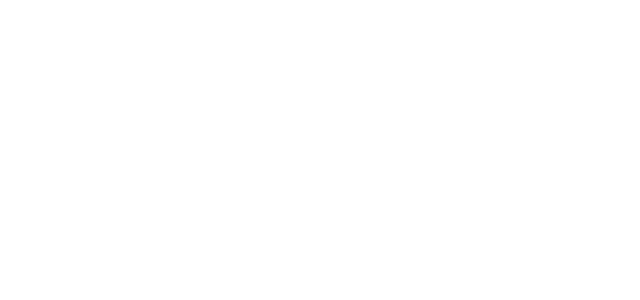
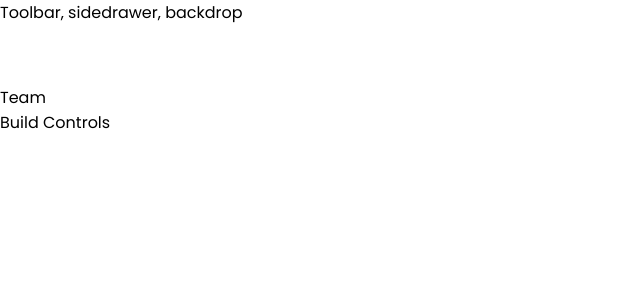
Before and after one commit to ruuuh20/team-builder, a React (Create React App) app: page / in a window 1280 px wide. Shown: the top 300 px of the page, without its empty margins (0-640 px from the left). Built offline with nearby package versions, Linux system fonts and the light colour scheme.

Commit message:
add layout component and team component

```diff
--- a/src/App.js
+++ b/src/App.js
@@ -1,11 +1,18 @@
 import React, { Component } from 'react';
 import logo from './logo.svg';
 import './App.css';
+import Layout from './components/Layout/Layout'
+import TeamBuilder from './containers/TeamBuilder/TeamBuilder'
 
 class App extends Component {
   render() {
     return (
       <div>
+      <Layout>
+      <TeamBuilder />
+
+      </Layout>
+
 
       </div>
     );
--- /dev/null
+++ b/src/components/Layout/Layout.css
@@ -0,0 +1,3 @@
+.content {
+  margin-top: 60px;
+}
--- /dev/null
+++ b/src/components/Layout/Layout.js
@@ -0,0 +1,15 @@
+import React from 'react';
+import './Layout.css'
+
+import Aux from '../../hoc/Aux';
+
+const Layout = (props) => (
+  <Aux>
+  <div>Toolbar, sidedrawer, backdrop</div>
+  <main className="content">
+    {props.children}
+    </main>
+    </Aux>
+)
+
+export default Layout
--- /dev/null
+++ b/src/containers/TeamBuilder/TeamBuilder.js
@@ -0,0 +1,15 @@
+import React, { Component } from 'react';
+import Aux from '../../hoc/Aux'
+
+class TeamBuilder extends Component {
+  render() {
+    return (
+      <Aux>
+      <div>Team</div>
+      <div>Build Controls</div>
+      </Aux>
+    )
+  }
+}
+
+export default TeamBuilder;
--- /dev/null
+++ b/src/hoc/Aux.js
@@ -0,0 +1,3 @@
+const aux = (props) => props.children;
+
+export default aux;
--- a/src/index.css
+++ b/src/index.css
@@ -1,5 +1,5 @@
 body {
   margin: 0;
   padding: 0;
-  font-family: 'Poppins';
+  font-family: 'Poppins', sans-serif;
 }
```
Also changed, not shown: src/components/Team/TeamElements/TeamElement.css (added, +19 -0 lines), src/components/Team/TeamElements/TeamElement.js (added, +26 -0 lines), src/components/Team/Team.js (added).
